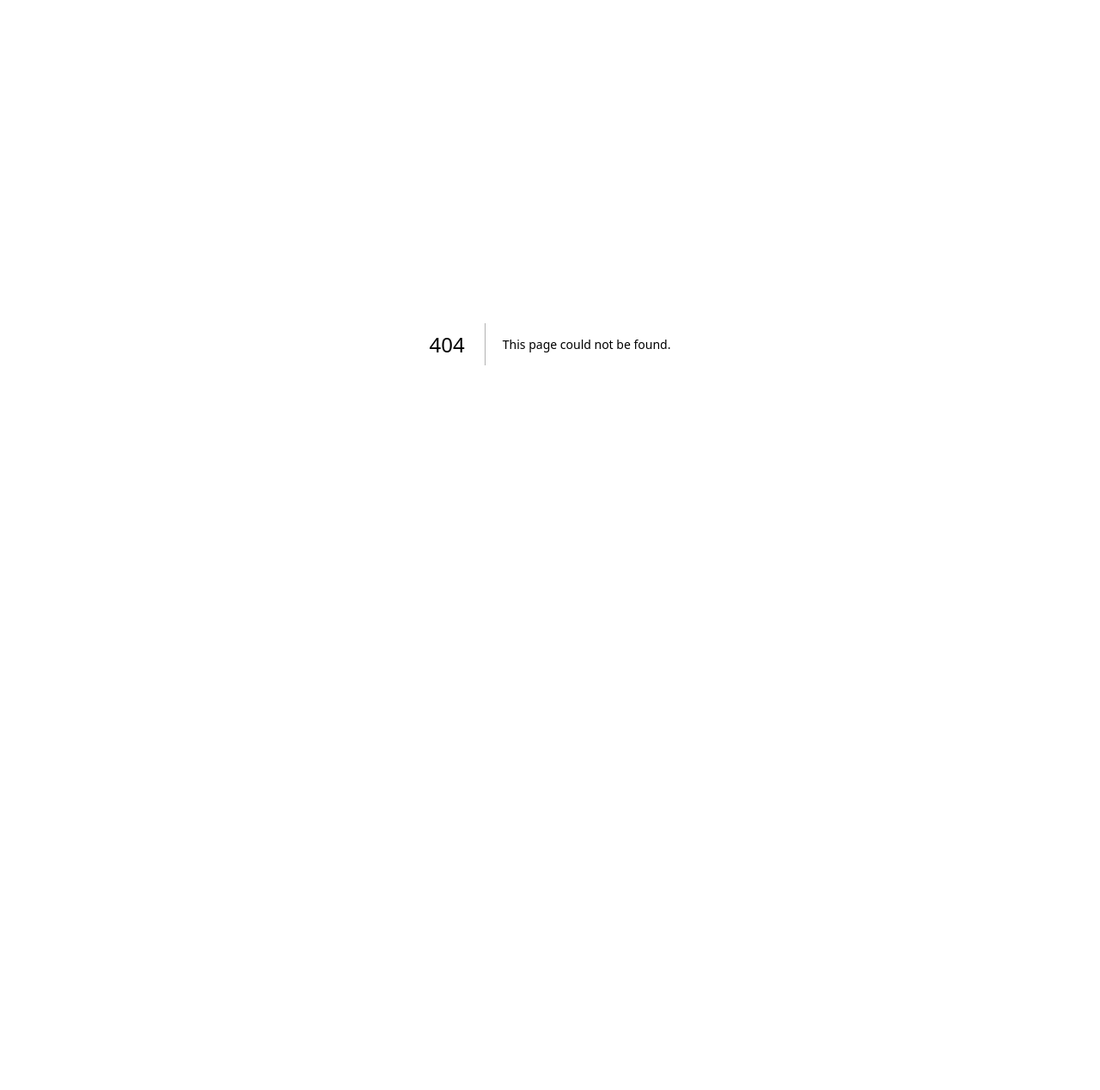
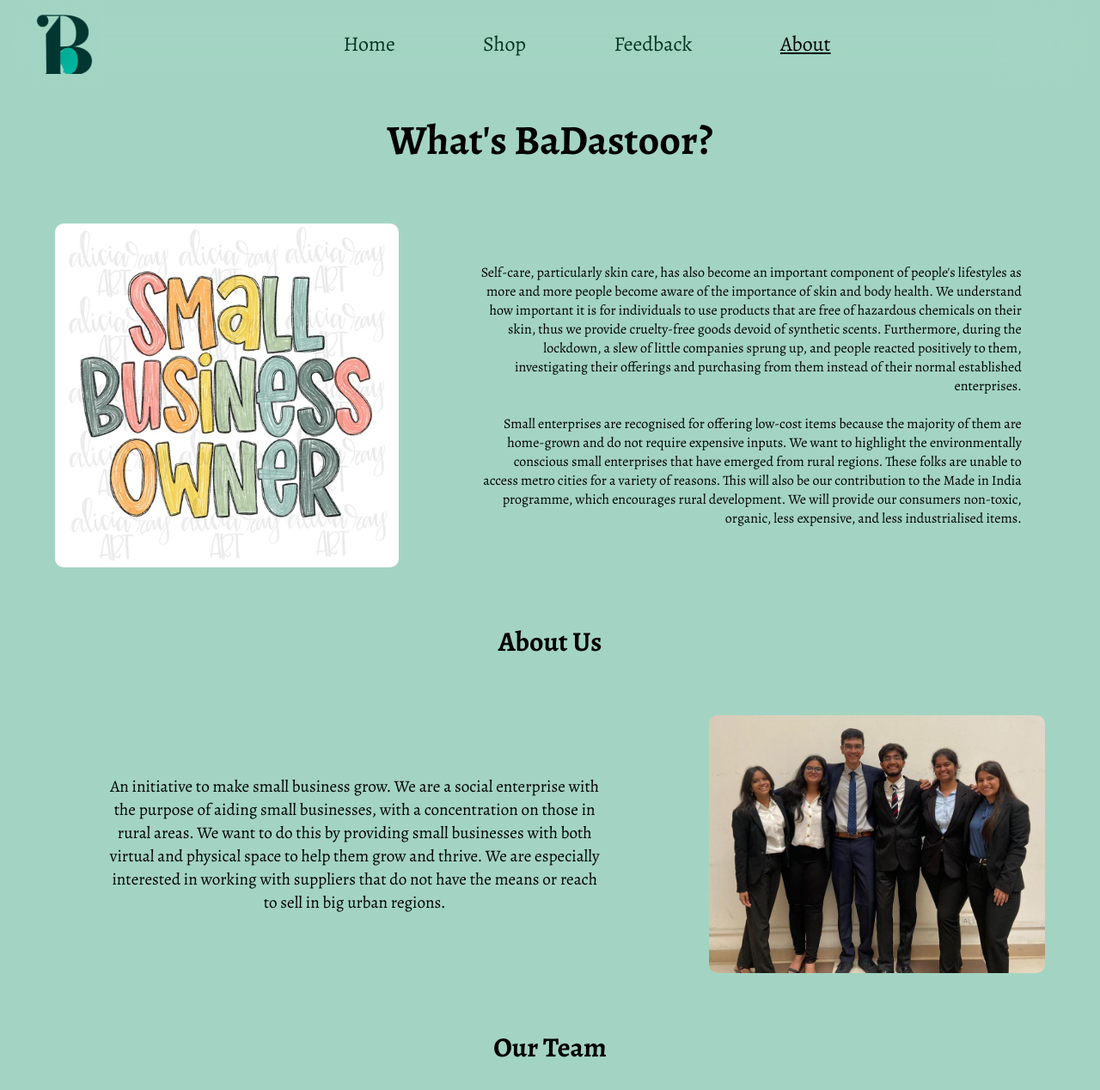
Before and after one commit to Crazzygamerr/Ba-Dastoor, a Next.js app: page /about in a window 1280 px wide. Before the commit this address had no page. Shown: the top 1268 px of the page at 86% size. Before the commit the page ends 800 px from the top, so only its background shows below. Built offline with nearby package versions, Linux system fonts and the light colour scheme.

Commit message:
feature: About us page

```diff
--- a/src/components/Navbar/Navbar.scss
+++ b/src/components/Navbar/Navbar.scss
@@ -1,11 +1,8 @@
-@import url("https://fonts.googleapis.com/css2?family=Inconsolata&display=swap");
-
 .Navbar {
   @include box(100vw, 70px);
 	@include make-flex(row, center, space-between);
   padding: 16px 0;
   overflow: hidden;
-  // font-family: "Inconsolata", monospace;
 	backdrop-filter: blur(50px);
   z-index: 10;
   transition: 0.2s;
--- a/src/pages/_app.tsx
+++ b/src/pages/_app.tsx
@@ -1,18 +1,15 @@
 import '@/styles/root/globals.scss'
 import type { AppProps } from 'next/app'
-import Head from 'next/head'
+import { Alegreya } from "@next/font/google";
+
+const alegreya = Alegreya({
+	subsets: ["latin"],
+});
 
 export default function App({ Component, pageProps }: AppProps) {
-	// return <Component {...pageProps} />
-	return <>
-		<Head>
-			<title>Ba-Dastoor</title>
-			<link rel="icon" href="/favicon.ico" />
-			<link
-				rel="stylesheet"
-				href="https://cdnjs.cloudflare.com/ajax/libs/font-awesome/4.7.0/css/font-awesome.min.css"
-			/>
-		</Head>
-		<Component {...pageProps} />
-	</>
+	return (
+		<main className={alegreya.className}>
+			<Component {...pageProps} />
+		</main>
+	);
 }
--- a/src/pages/_document.tsx
+++ b/src/pages/_document.tsx
@@ -3,7 +3,13 @@
 export default function Document() {
   return (
     <Html lang="en">
-      <Head />
+			<Head>
+				<link rel="icon" href="/favicon.ico" />
+				<link
+					rel="stylesheet"
+					href="https://cdnjs.cloudflare.com/ajax/libs/font-awesome/4.7.0/css/font-awesome.min.css"
+					/>
+			</Head>
       <body>
         <Main />
         <NextScript />
--- /dev/null
+++ b/src/pages/about.tsx
@@ -0,0 +1,135 @@
+import React, { useState, useEffect } from "react";
+import Navbar from "../components/Navbar/Navbar";
+// import { auth, fs } from "../Config/Config";
+import "../styles/routes/about.scss";
+// import Footer from "../components/Footer";
+import P4 from "../../public/4.png";
+import P5 from "../../public/5.jpeg";
+import Vani from "../../public/Vani.png";
+import Ria from "../../public/ria.jpeg";
+import Amogh from "../../public/amogh.jpg";
+import Ananya from "../../public/ananya.jpeg";
+import Anirudh from "../../public/aniruddh.jpeg";
+import Ashna from "../../public/ashna.jpeg";
+import Image, { StaticImageData } from "next/image";
+import Head from "next/head";
+
+type Member = {
+	name: string;
+	designation: string;
+	image: StaticImageData;
+	href: string;
+	style?: React.CSSProperties;
+};
+
+export default function About() {
+
+	const members: Member[] = [
+		{
+			name: "Ashna Singhal",
+			designation: "CMO",
+			image: Ashna,
+			href: "/ashna.jpeg",
+			style: { objectPosition: "bottom"}
+		},
+		{
+			name: "Ananya Singh",
+			designation: "COO",
+			image: Ananya,
+			href: "/ananya.jpeg",
+			style: { objectPosition: "top"}
+		},
+		{
+			name: "Ria Kachhal",
+			designation: "CHRO",
+			image: Ria,
+			href: "/ria.jpeg"
+		},
+		{
+			name: "Amogh Maheshwari",
+			designation: "CFO",
+			image: Amogh,
+			href: "/amogh.jpg"
+		},
+		{
+			name: "Aniruddh Karpad",
+			designation: "CPO",
+			image: Anirudh,
+			href: "/aniruddh.jpeg"
+		},
+		{
+			name: "Vani Katyal",
+			designation: "CEO",
+			image: Vani,
+			href: "/Vani.png"
+		},
+
+	];
+
+  return (
+    <div className="About">
+			<Head>
+				<title>Ba-Dastoor</title>
+			</Head>
+      <Navbar user={null} />
+      <h1 className="About__heading">What&apos;s BaDastoor?</h1>
+      <div className="About__intro">
+				<Image src={P4} alt="" className="About__image" />
+				<p className="About__text">
+					Self-care, particularly skin care, has also become an important
+					component of people&apos;s lifestyles as more and more people become
+					aware of the importance of skin and body health. We understand how
+					important it is for individuals to use products that are free of
+					hazardous chemicals on their skin, thus we provide cruelty-free
+					goods devoid of synthetic scents. Furthermore, during the lockdown,
+					a slew of little companies sprung up, and people reacted positively
+					to them, investigating their offerings and purchasing from them
+					instead of their normal established enterprises.
+				{/* </p>
+				<p className="About__text"> */}
+					<br /><br />
+					Small enterprises are recognised for offering low-cost items because
+					the majority of them are home-grown and do not require expensive
+					inputs.
+					We want to highlight the environmentally conscious small enterprises
+					that have emerged from rural regions. These folks are unable to
+					access metro cities for a variety of reasons. This will also be our
+					contribution to the Made in India programme, which encourages rural
+					development. We will provide our consumers non-toxic, organic, less
+					expensive, and less industrialised items.
+				</p>
+      </div>
+			<h1 className="About__subHeading">About Us</h1>
+      <div className="About__teamDesc">
+				<p className="About__teamText">
+					An initiative to make small business grow. We are a social
+					enterprise with the purpose of aiding small businesses, with a
+					concentration on those in rural areas. We want to do this by
+					providing small businesses with both virtual and physical space to
+					help them grow and thrive. We are especially interested in working
+					with suppliers that do not have the means or reach to sell in big
+					urban regions.
+				</p>
+        <Image src={P5} alt="" className="About__teamImage" />
+			</div>
+			<h1 className="About__subHeading">Our Team</h1>
+      <div className="About__members">
+				{members.map((member, index) => (
+					<div className="About__member" key={index}>
+						<Image
+							src={member.image}
+							alt=""
+							className="About__memberImg"
+							style={member.style}
+						/>
+						<p className="name">
+							<b>{member.name}</b> <br />
+							<i>{member.designation}</i>
+						</p>
+					</div>
+				))}
+      </div>
+      {/* <Footer /> */}
+    </div>
+  );
+}
--- a/src/pages/feedback.tsx
+++ b/src/pages/feedback.tsx
@@ -2,6 +2,7 @@
 import Navbar from "../components/Navbar/Navbar";
 // import Footer from "../components/Footer";
 import Image from "next/image";
+import Head from "next/head";
 import "../styles/routes/feedback.scss";
 
 export default function Feedback() {
@@ -39,6 +40,9 @@
 
   return (
     <div className="Feedback">
+			<Head>
+				<title>Ba-Dastoor</title>
+			</Head>
       <Navbar user={null} />
       <h1 className="Feedback__subHeading">Our Top Reviews</h1>
 			<div className="Feedback__container">
--- a/src/styles/root/globals.scss
+++ b/src/styles/root/globals.scss
@@ -17,8 +17,3 @@
 h1, h2, h3, h4, h5, p {
 	margin: 0;
 }
-
-code {
-  font-family: source-code-pro, Menlo, Monaco, Consolas, "Courier New",
-    monospace;
-}
--- /dev/null
+++ b/src/styles/routes/about.scss
@@ -0,0 +1,79 @@
+.About {
+	@include box(100vw, 100%);
+	@include make-flex(column);
+	overflow-y: auto;
+	overflow-x: hidden;
+	margin-top: 130px;
+	gap: 4rem;
+
+	&__heading {
+		font-size: 3rem;
+	}
+
+	&__intro {
+		@include box(fit-content, 100%);
+		@include make-flex(row, center, space-evenly);
+		padding: 0 4rem;
+		gap: 4rem;
+	}
+
+	&__image {
+		height: 400px;
+		width: fit-content;
+		border-radius: 10px;
+	}
+
+	&__text {
+		width: 55%;
+		font-size: 1rem;
+		text-align: right;
+		margin: auto;
+	}
+
+	&__subHeading {
+		font-size: 2rem;
+	}
+
+	&__teamDesc {
+		@include box(fit-content, 100%);
+		@include make-flex(row, center, space-evenly);
+		padding: 0 4rem;
+		gap: 4rem;
+	}
+
+	&__teamImage {
+		height: 300px;
+		width: fit-content;
+		border-radius: 10px;
+	}
+
+	&__teamText {
+		width: 50%;
+		font-size: 1.2rem;
+		text-align: center;
+		margin: auto;
+	}
+
+	&__members {
+		@include box(90%, 100%);
+		@include make-flex(row, center, space-evenly);
+		flex-wrap: wrap;
+		gap: 3rem;
+		font-size: 12px;
+	}
+
+	&__member {
+		@include box(fit-content, 100%);
+		@include make-flex(column, center, center);
+		gap: 1rem;
+		text-align: center;
+		font-size: 1.1rem;
+	}
+
+	&__memberImg {
+		height: 200px;
+		width: 200px;
+		border-radius: 10px;
+		object-fit: cover;
+	}
+}
```
Also changed, not shown: src/pages/index.tsx (+13 -14 lines), src/pages/shop.tsx (+48 -3 lines), src/styles/routes/index.scss (+24 -11 lines), src/styles/routes/shop.scss (+45 -1 lines).
